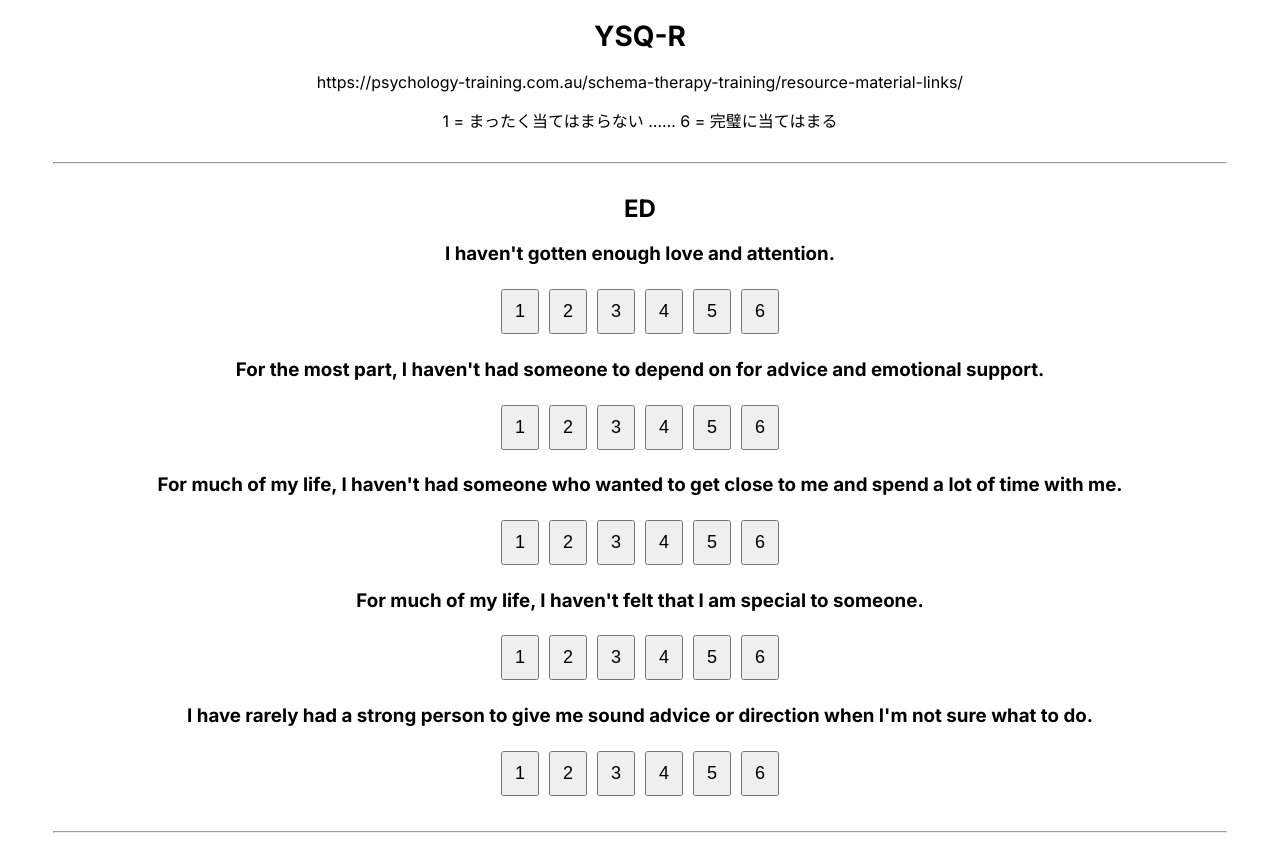
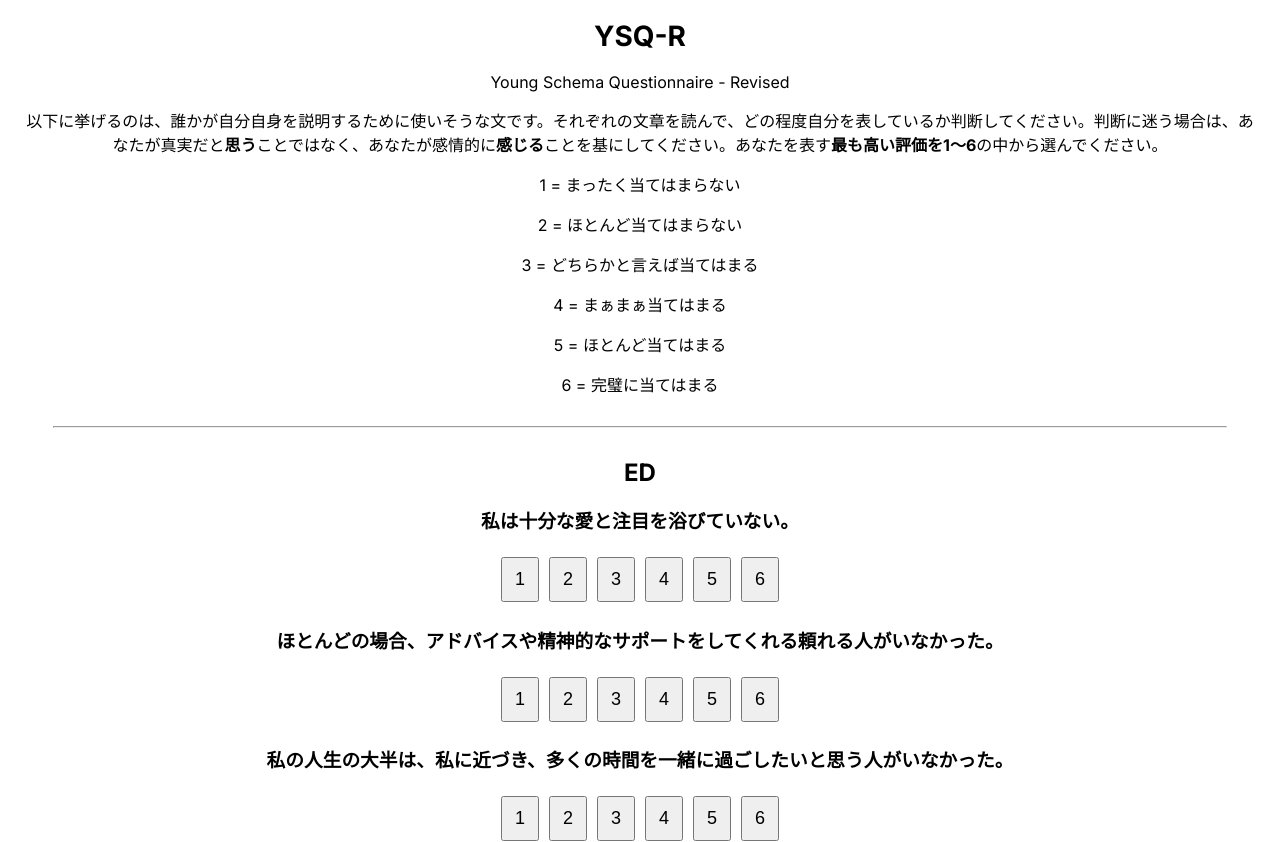
Before and after one commit to quantized-cube/my-psychology-test-app, a Next.js app: page /ysqr in a window 1280 px wide. Shown: the top 842 px of the page. Built offline with nearby package versions, Linux system fonts and the light colour scheme.

Commit message:
YSQ-R結果の表示の修正など

```diff
--- a/app/ysqr/page.tsx
+++ b/app/ysqr/page.tsx
@@ -71,11 +71,11 @@ const dictLabels: { [key: string]: string } = {
 
 // 1-5: ED
 const questions_1_ED = [
-  "I haven't gotten enough love and attention.",
-  "For the most part, I haven't had someone to depend on for advice and emotional support.",
-  "For much of my life, I haven't had someone who wanted to get close to me and spend a lot of time with me.",
-  "For much of my life, I haven't felt that I am special to someone. ",
-  "I have rarely had a strong person to give me sound advice or direction when I'm not sure what to do.",
+  "私は十分な愛と注目を浴びていない。",
+  "ほとんどの場合、アドバイスや精神的なサポートをしてくれる頼れる人がいなかった。",
+  "私の人生の大半は、私に近づき、多くの時間を一緒に過ごしたいと思う人がいなかった。",
+  "私の人生の大半は、自分が誰かにとって特別な存在だとは感じてこなかった。",
+  "どうしたらいいかわからないときに、的確なアドバイスや方向性を示してくれるような力強い人は、これまでほとんどいなかった。",
 ];
 
 // 6-13: AB
@@ -361,6 +361,9 @@ export default function Home() {
         ticks: {
           stepSize: 1,
         },
+        grid: {
+          lineWidth: (ctx: any) => [4].includes(ctx.tick.value) ? 4 : 2,
+        },
       }
     },
     plugins: {
@@ -370,7 +373,7 @@ export default function Home() {
       },
       title: {
         display: true,
-        text: '結果のグラフ',
+        text: 'あなたのスキーマの得点',
       },
     },
   };
@@ -393,17 +396,33 @@ export default function Home() {
     <div>
       <Head>
         <title>YSQ-R</title>
-        <meta name="description" content="YSQ-Rのテスト" />
+        <meta name="description" content="Young Schema Questionnaire - Revised (YSQ-R)" />
       </Head>
 
       <main>
         <h1>YSQ-R</h1>
         <p>
-          https://psychology-training.com.au/schema-therapy-training/resource-material-links/
+          Young Schema Questionnaire - Revised
+        </p>
+        <p>
+          以下に挙げるのは、誰かが自分自身を説明するために使いそうな文です。それぞれの文章を読んで、どの程度自分を表しているか判断してください。判断に迷う場合は、あなたが真実だと<strong>思う</strong>ことではなく、あなたが感情的に<strong>感じる</strong>ことを基にしてください。あなたを表す<strong>最も高い評価を1～6</strong>の中から選んでください。
         </p>
         <p>
           1 = まったく当てはまらない
-          ……
+        </p>
+        <p>
+          2 = ほとんど当てはまらない
+        </p>
+        <p>
+          3 = どちらかと言えば当てはまる
+        </p>
+        <p>
+          4 = まぁまぁ当てはまる
+        </p>
+        <p>
+          5 = ほとんど当てはまる
+        </p>
+        <p>
           6 = 完璧に当てはまる
         </p>
 
@@ -438,18 +457,26 @@ export default function Home() {
               <Bar // 棒グラフを表示
                 data={barChartData}
                 // width={600}
-                height={600}
+                height={500}
                 options={options}
               />
             </div>
             {labels.map((label, index) => (
               <div key={label}>
-                <h3>{label} {dictLabels[label]}スキーマ</h3>
-                <p>{resultMessages[index]}</p>
+                <p>{label} {dictLabels[label]}スキーマ：{averageScores[index].toFixed(2)}</p>
               </div>
             ))}
           </div>
         )}
+        <hr style={{ margin: '30px' }} />
+        <p>
+          出典：以下のサイト
+        </p>
+        <p>
+          <Link href="https://psychology-training.com.au/schema-therapy-training/resource-material-links/">
+            https://psychology-training.com.au/schema-therapy-training/resource-material-links/
+          </Link>
+        </p>
         <hr style={{ margin: '30px' }} />
         <div style={{ fontSize: '16px', margin: '30px' }}>
           <Link href="/">
```
